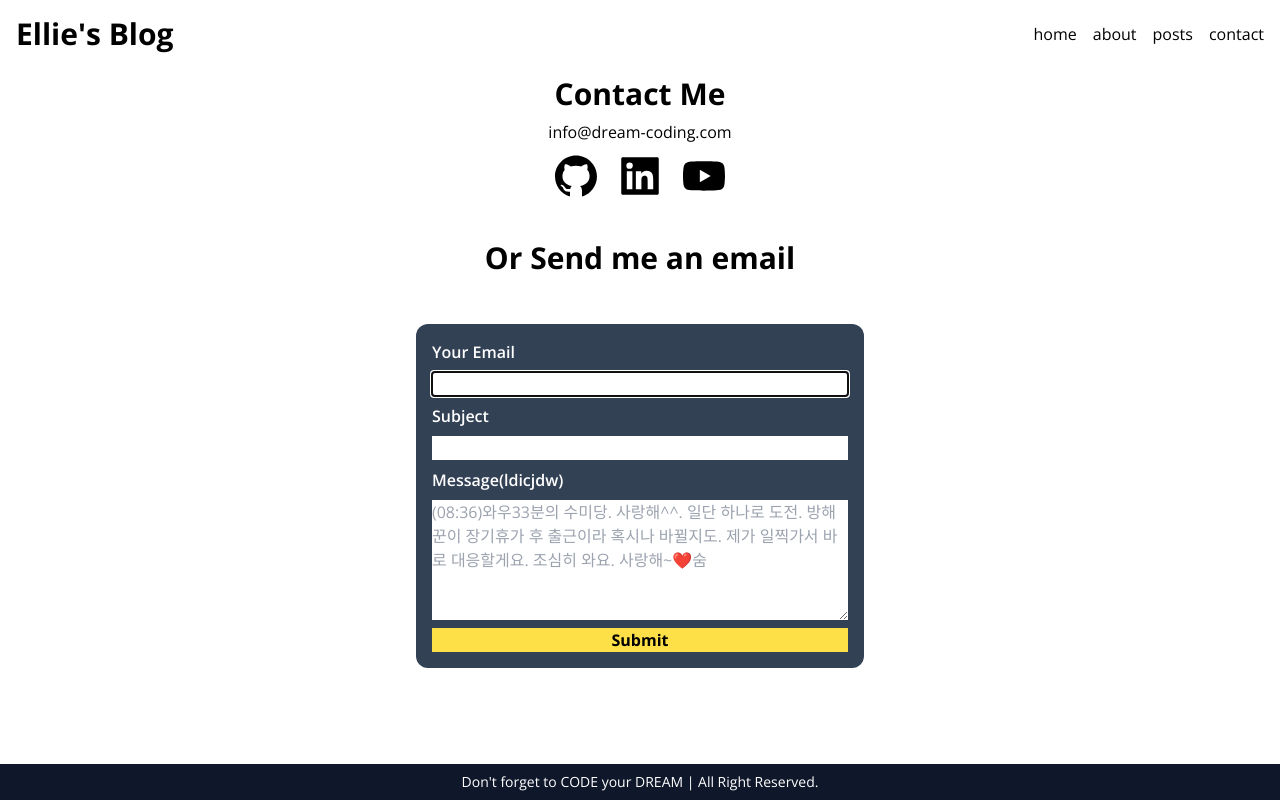
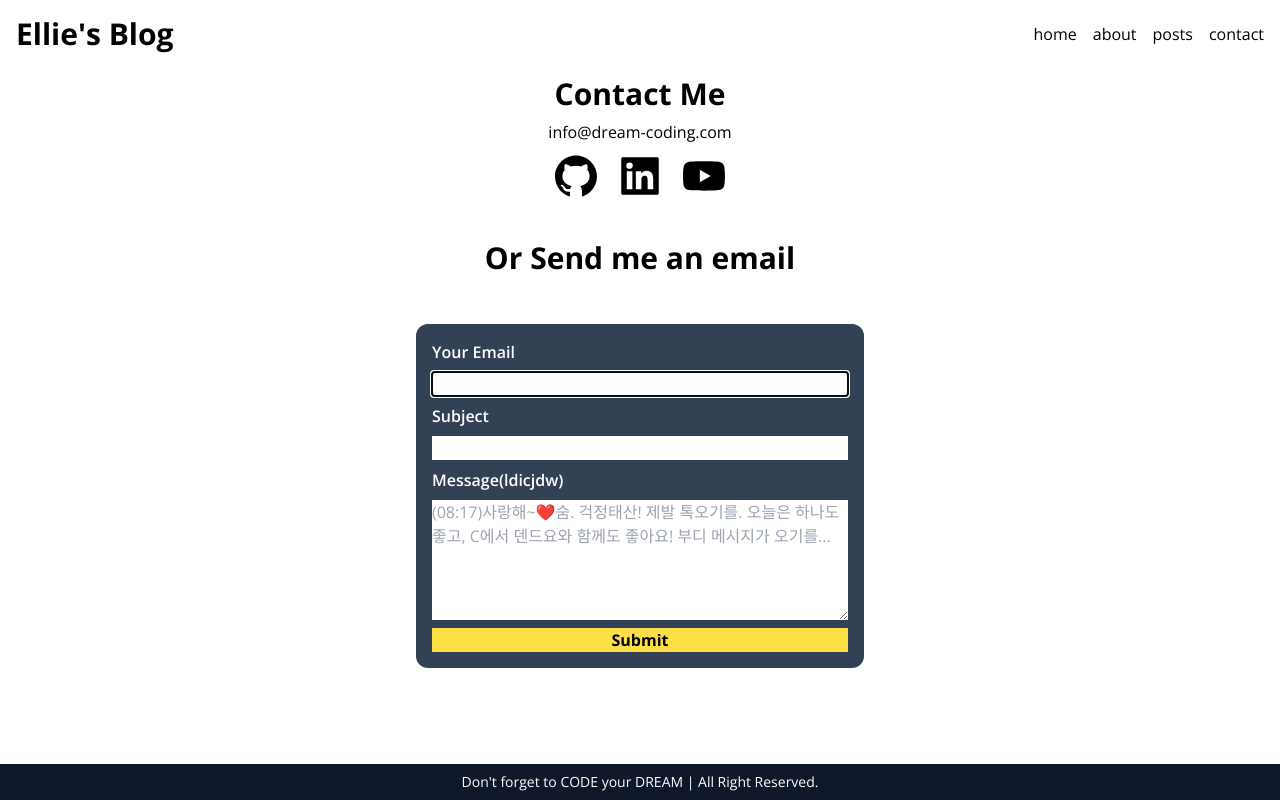
Before and after one commit to k2core/nextjs004, a Next.js app: page /contact in a window 1280 px wide. Built offline with nearby package versions, Linux system fonts and the light colour scheme.

Commit message:
1011 메시지

```diff
--- a/src/components/ContactForm.tsx
+++ b/src/components/ContactForm.tsx
@@ -98,8 +98,8 @@ export default function ContactForm() {
           onChange={onChange}
           placeholder={
             display
-              ? "(08:36)와우33분의 수미당. 사랑해^^. 일단 하나로 도전. 방해꾼이 장기휴가 후 출근이라 혹시나 바뀔지도. 제가 일찍가서 바로 대응할게요. 조심히 와요. 사랑해~❤️숨"
-              : "(08:36)와우33분의 수미당. 사랑해^^. 일단 하나로 도전. 방해꾼이 장기휴가 후 출근이라 혹시나 바뀔지도. 제가 일찍가서 바로 대응할게요. 조심히 와요. 사랑해~❤️숨"
+              ? "(08:17)사랑해~❤️숨. 걱정태산! 제발 톡오기를. 오늘은 하나도 좋고, C에서 덴드요와 함께도 좋아요! 부디 메시지가 오기를..."
+              : "(08:17)사랑해~❤️숨. 걱정태산! 제발 톡오기를. 오늘은 하나도 좋고, C에서 덴드요와 함께도 좋아요! 부디 메시지가 오기를..."
           }
         />
         <button className="bg-yellow-300 text-black font-bold hover:bg-yellow-400">
```
